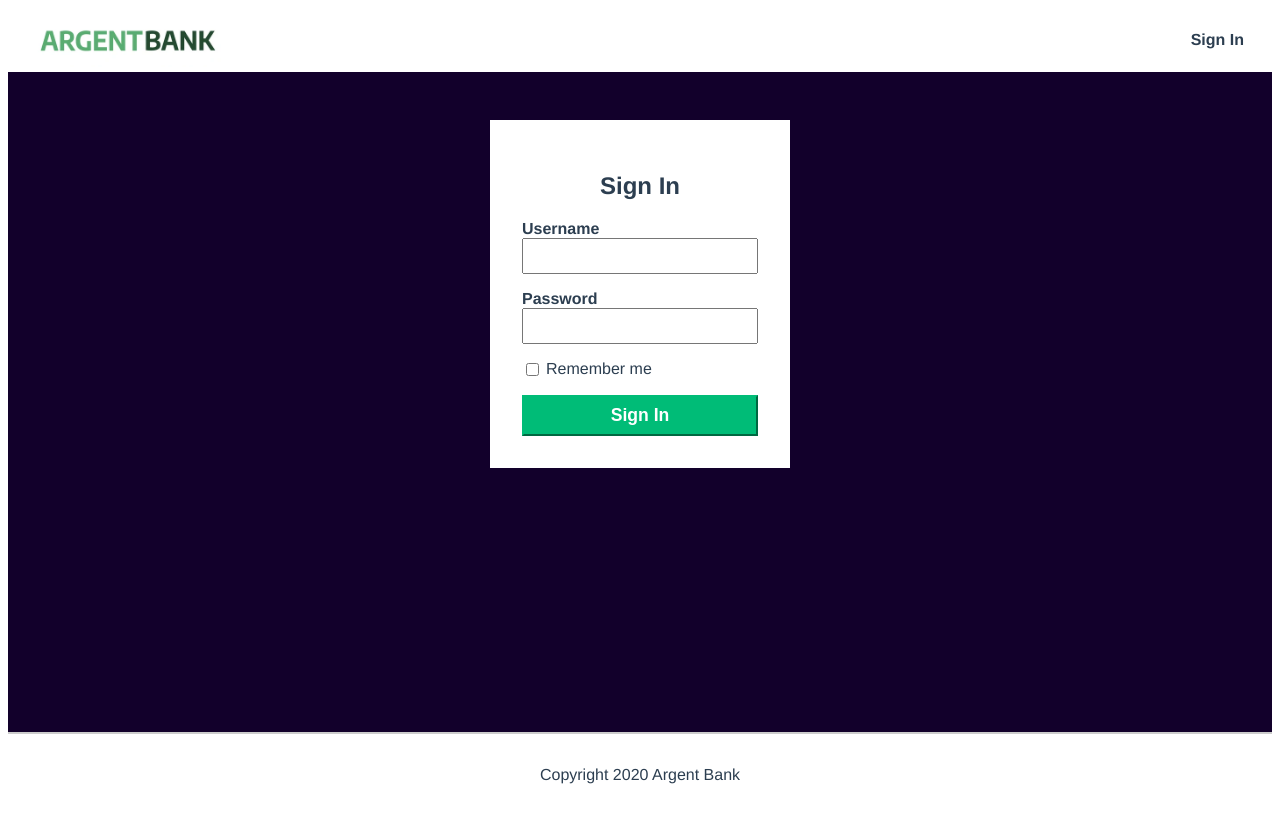
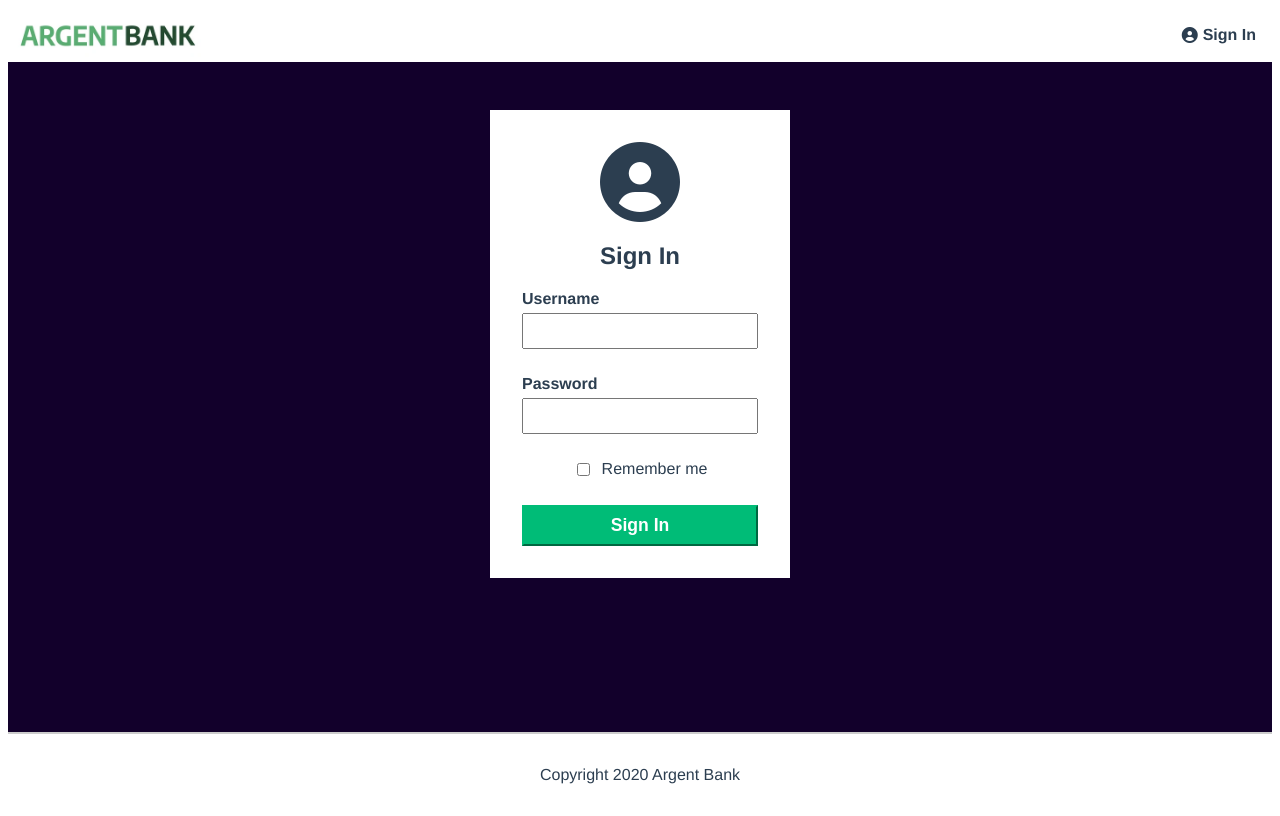
Before and after one commit to pnouhen/ArgentBanck----Redux---OPENCLASSROOMS, a React (Vite) app in the folder Frontend/: page /sign-in in a window 1280 px wide. Built offline with nearby package versions, Linux system fonts and the light colour scheme.

Commit message:
Css du Header + Mise en place du Edit user info

```diff
--- a/Frontend/index.html
+++ b/Frontend/index.html
@@ -1,8 +1,12 @@
-<!doctype html>
+<!DOCTYPE html>
 <html lang="fr">
   <head>
     <meta charset="UTF-8" />
     <meta name="viewport" content="width=device-width, initial-scale=1.0" />
+    <link
+      rel="stylesheet"
+      href="https://cdnjs.cloudflare.com/ajax/libs/font-awesome/6.0.0-beta3/css/all.min.css"
+    />
     <title>ArgentBank</title>
   </head>
   <body>
--- a/Frontend/src/assets/style/main.css
+++ b/Frontend/src/assets/style/main.css
@@ -38,8 +38,9 @@ html {
   .main-nav {
     display: flex;
     justify-content: space-between;
+    gap: 5px;
     align-items: center;
-    padding: 5px 20px;
+    margin-right: 0.5rem;
   }
 
   .main-nav a {
@@ -52,11 +53,11 @@ html {
   }
 
   .main-nav-item {
+    padding: 0;
     text-decoration: none;
-    margin-right: 0.5rem;
   }
 
-  .main-nav-item:hover {
+  .main-nav-item:hover p {
     text-decoration: underline;
   }
 
@@ -289,3 +290,35 @@ html {
       width: 200px;
     }
   }
+
+  /* Editname */
+  .displayNone{
+    display: none;
+  }
+
+  form{
+    display: flex;
+    flex-direction: column;
+    justify-content: center;
+    gap: 10px;
+  }
+  form div{
+    display: flex;
+    justify-content: center;
+    gap: 5px;
+  }
+.editName form input{
+  width: 100px;
+  border: 0;
+  border-radius: 3px;
+}
+.firstName input, .lastName input {
+  color: white;
+}
+.editName button{
+  width: 94px;
+  margin: 2.5px;
+  border: 0;
+  border-radius: 3px;
+  margin-top: 20px;
+}
--- a/Frontend/src/components/page/User.jsx
+++ b/Frontend/src/components/page/User.jsx
@@ -1,14 +1,15 @@
 import { useSelector } from "react-redux";
 import { useNavigate } from "react-router-dom";
+import { useEffect, useState } from "react";
+
 import Header from "../structures/Header";
+import EditName from "../ui/EditName";
 import Footer from "../structures/Footer";
-import { useEffect } from "react";
 
 export default function User() {
   const token = useSelector((state) => state.user.token);
   const navigate = useNavigate();
-  console.log("Token is in User", token);
-
+  const [open, setOpen] = useState(false);
 
   useEffect(() => {
     if (!token) {
@@ -24,12 +25,20 @@ export default function User() {
       <Header />
       <main className="main bg-dark">
         <div className="header">
-          <h1>
-            Welcome back
-            <br />
-            Tony Jarvis!
-          </h1>
-          <button className="edit-button">Edit Name</button>
+          {open == false ? (
+            <>
+              <h1>
+                Welcome back
+                <br />
+                Tony Jarvis!
+              </h1>
+              <button className="edit-button" onClick={() => setOpen(!open)}>
+                Edit Name
+              </button>
+            </>
+          ) : (
+            <EditName open={open} setOpen={setOpen} />
+          )}
         </div>
         <h2 className="sr-only">Accounts</h2>
         <section className="account">
--- a/Frontend/src/components/structures/Header.jsx
+++ b/Frontend/src/components/structures/Header.jsx
@@ -1,5 +1,5 @@
 import { useSelector } from "react-redux";
-import {clearToken} from "../../store/userSlice";
+import { clearToken } from "../../store/userSlice";
 import { useDispatch } from "react-redux";
 import { NavLink } from "react-router-dom";
 import logo from "../../assets/img/argentBankLogo.webp";
@@ -7,10 +7,9 @@ import logo from "../../assets/img/argentBankLogo.webp";
 export default function Header() {
   const token = useSelector((state) => state.user.token);
   const dispatch = useDispatch();
-  console.log("Token is in Header", token)
 
-  function SignOut(){
-    dispatch(clearToken(token))
+  function SignOut() {
+    dispatch(clearToken(token));
   }
 
   return (
@@ -23,16 +22,24 @@ export default function Header() {
         />
         <h1 className="sr-only">Argent Bank</h1>
       </NavLink>
-      <NavLink to="/sign-in" className="main-nav-item" onClick={SignOut}>
-      {token ? (
-        <>
-                <i className="fa fa-user-circle"></i>
-        <p>Sign Out</p>
-        </>
-      ):(
-        <p>Sign In</p>
+
+      {!token ? (
+        <NavLink to="/sign-in" className="main-nav main-nav-item">
+          <i className="fa fa-user-circle"></i>
+          <p> Sign In</p>
+        </NavLink>
+      ) : (
+        <div className="main-nav">
+        <NavLink to="/user" className="main-nav main-nav-item">
+          <i className="fa fa-user-circle"></i>
+          <p>Tony</p>
+        </NavLink>
+        <NavLink to="/" className="main-nav main-nav-item" onClick={SignOut}>
+          <i className="fa fa-sign-out"></i>
+          <p>Sign Out</p>
+        </NavLink>
+        </div>
       )}
-      </NavLink>
     </header>
   );
 }
--- /dev/null
+++ b/Frontend/src/components/ui/EditName.jsx
@@ -0,0 +1,23 @@
+export default function EditName({open, setOpen}){
+    return (
+      <div className={open ? "editName" : "displayNone"}>
+        <h2>Edit user info</h2>
+        <form action="submit">
+          <div className="userName">
+            <label htmlFor="userName">User name :</label>
+            <input type="text" />
+          </div>
+          <div className="firstName">
+            <label htmlFor="firstName">First name :</label>
+            <input type="text" value="Tony" disabled/>
+          </div>
+          <div className="lastName">
+            <label htmlFor="lastName">Last name :</label>
+            <input type="text" value="Stark" disabled/>
+          </div>
+        </form>
+        <button className="edit-button" onClick={() => setOpen(!open)}>Save</button>
+        <button className="edit-button" onClick={() => setOpen(!open)}>Cancel</button>
+      </div>
+    );
+}
```
